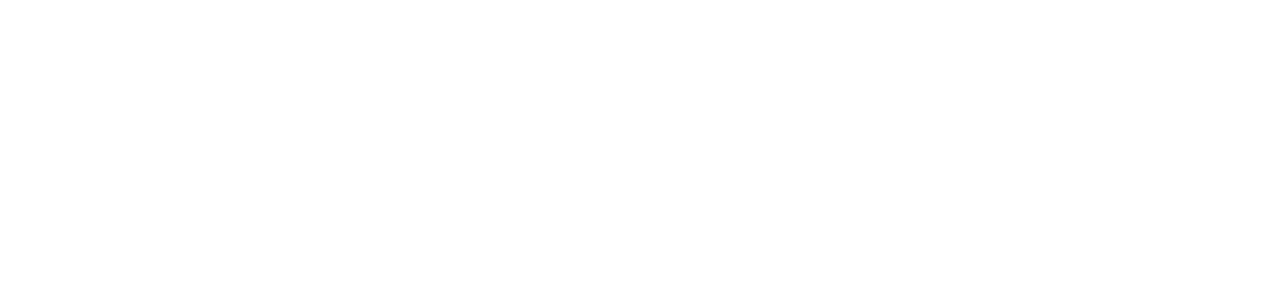
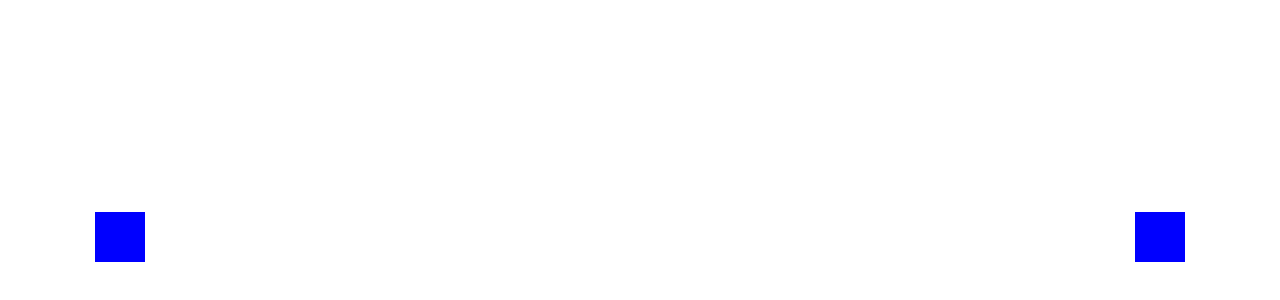
Before and after one commit to JoeR96/vite-personal-portfolio, a React (Vite) app in the folder personal-portfolio/: page / in a window 1280 px wide. Shown: the part 1388-1688 px from the top of the page. Built offline with nearby package versions, Linux system fonts and the light colour scheme.

Commit message:
snappy squares

```diff
--- a/personal-portfolio/src/App.tsx
+++ b/personal-portfolio/src/App.tsx
@@ -10,9 +10,8 @@
 
 function App() {
     return (
-        <div className="w-3/5 mx-auto">
 
-<div className="flex flex-col">
+<div >
                 <Header />
                 <SquareAnimation />
                 <Header />
@@ -23,7 +22,6 @@
                 <Contact />
 
         </div>
-        </div>
 
     );
 }
--- a/personal-portfolio/src/components/SquareAnimation.css
+++ b/personal-portfolio/src/components/SquareAnimation.css
@@ -1,23 +1,23 @@
 .container {
     position: relative;
-    height: 200vh; /* Increased height for more scrolling area */
+    height: 200vh; /* Adjust as needed to allow for scrolling */
+    width: 100%;
+    max-width: fill;
 }
 
 .square {
-    position: fixed;
-    top: 50%; /* Center vertically */
+    position: absolute;
+    top: 50%;
     width: 50px;
     height: 50px;
     background-color: blue;
-    transition: transform 0.3s ease; /* Smooth transition for movement */
+    transition: all 0.3s ease; /* Smooth transition for movement */
 }
 
 .left {
     left: 50%; /* Start from the middle */
-    transform: translateX(-50%);
 }
 
 .right {
     right: 50%; /* Start from the middle */
-    transform: translateX(50%);
 }
--- a/personal-portfolio/src/components/SquareAnimation.tsx
+++ b/personal-portfolio/src/components/SquareAnimation.tsx
@@ -1,33 +1,44 @@
-import React, { useEffect, useState } from 'react';
-import './SquareAnimation.css'; // Import the CSS file
+import React, { useEffect, useState, useRef } from 'react';
+import './SquareAnimation.css';
 
 const SquareAnimation = () => {
-    const [scrollPercentage, setScrollPercentage] = useState(0);
+    const containerRef = useRef(null);
+    const [animationProgress, setAnimationProgress] = useState(0);
 
     const handleScroll = () => {
+        if (!containerRef.current) return;
+
+        const containerRect = containerRef.current.getBoundingClientRect();
+        const containerTop = containerRect.top;
+        const containerHeight = containerRect.height;
         const windowHeight = window.innerHeight;
-        const scrollY = window.scrollY;
-        const scrollHeight = document.body.scrollHeight;
 
-        // Calculate the scroll percentage
-        const percentage = Math.min(100, Math.max(0, (scrollY / (scrollHeight - windowHeight)) * 100));
+        // Calculate the vertical center of the component
+        const containerCenter = containerTop + containerHeight / 2;
+        // Calculate the distance from the center of the viewport to the center of the component
+        const distanceFromCenter = Math.abs(windowHeight / 2 - containerCenter);
 
-        // Set the percentage for the animation
-        setScrollPercentage(percentage);
+        // Determine the animation progress based on how close the center of the component is to the center of the viewport
+        let progress = 1 - Math.min(distanceFromCenter / (windowHeight / 2), 1);
+        setAnimationProgress(progress);
     };
 
     useEffect(() => {
         window.addEventListener('scroll', handleScroll);
+        handleScroll(); // Initial check
 
         return () => {
             window.removeEventListener('scroll', handleScroll);
         };
     }, []);
 
+    // Calculate the position of the squares based on the animation progress
+    const squarePosition = (50 - 50 * animationProgress) + '%';
+
     return (
-        <div className="container">
-            <div className="square left" style={{ transform: `translateX(${(-50 + 50 * (scrollPercentage / 100))}%)` }} />
-            <div className="square right" style={{ transform: `translateX(${(50 - 50 * (scrollPercentage / 100))}%)` }} />
+        <div className="container" ref={containerRef}>
+            <div className="square left" style={{ left: squarePosition }} />
+            <div className="square right" style={{ right: squarePosition }} />
         </div>
     );
 };
```
